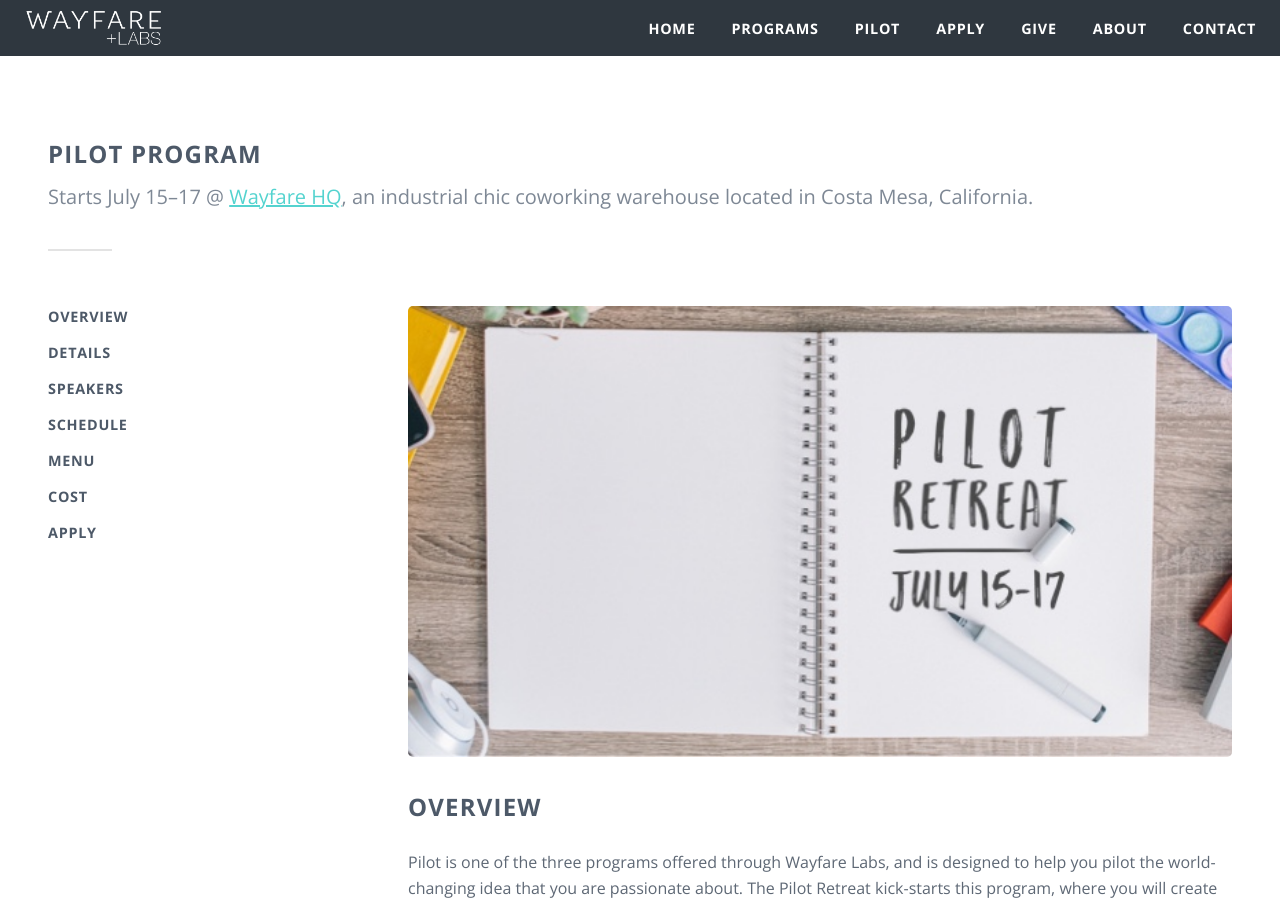
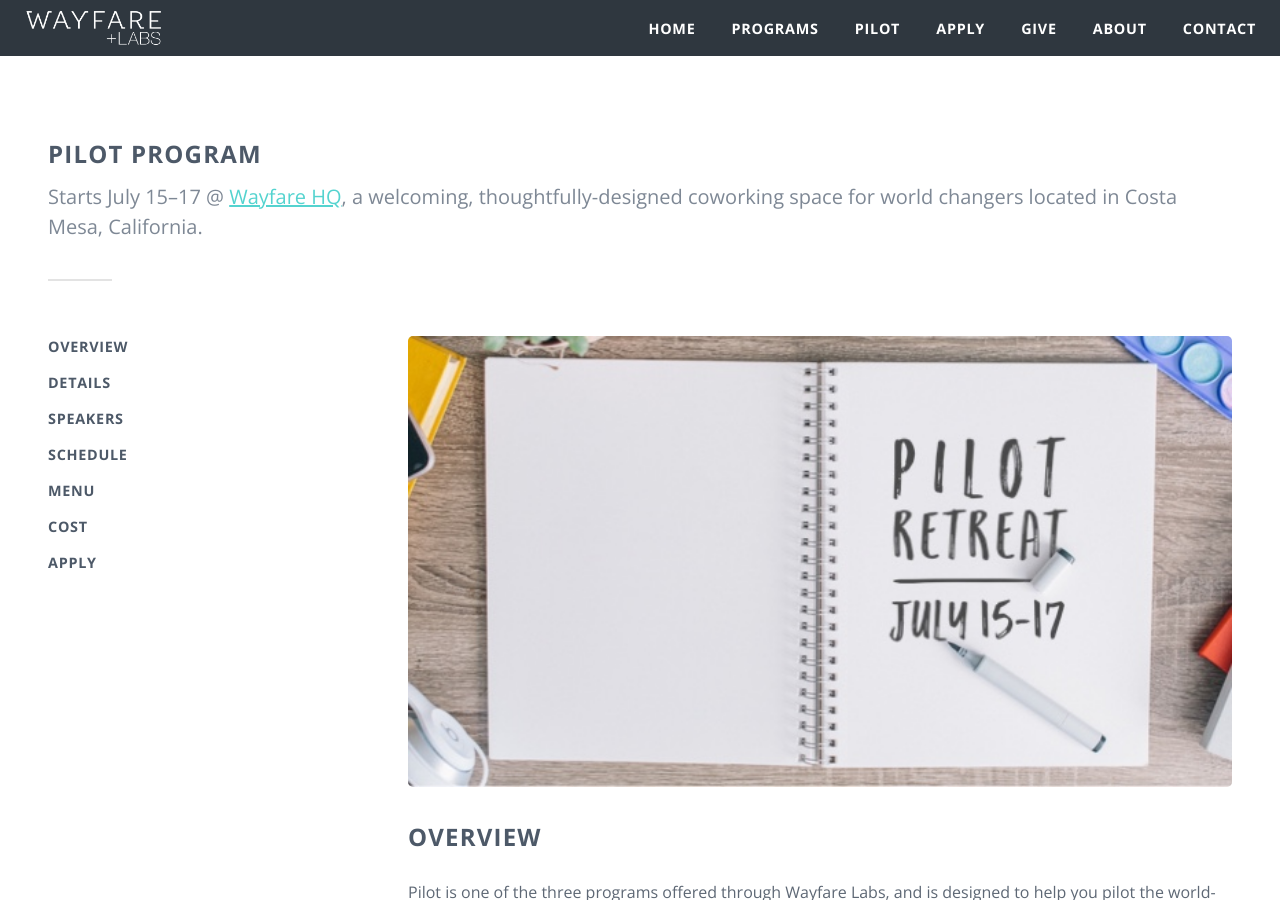
Before and after one commit to wayfareio/wayfarelabs.org, a Jekyll site: the page built from pilot.markdown, in a window 1280 px wide and 900 px high. Built offline with Jekyll 4.4.1, drawn with Linux system fonts in a browser that asks for light colours; comment, search, counter and statistics services are not loaded.

Commit message:
Updated wordages.

```diff
--- a/_includes/content/pilot.html
+++ b/_includes/content/pilot.html
@@ -4,7 +4,7 @@
     <header class="major">
       <h2>Pilot Program</h2>
       <p>
-        Starts July 15&ndash;17 @ <a href="http://wayfare.io">Wayfare HQ</a>, an industrial chic coworking warehouse located in Costa Mesa, California.
+        Starts July 15&ndash;17 @ <a href="http://wayfare.io">Wayfare HQ</a>, a welcoming, thoughtfully-designed coworking space for world changers located in Costa Mesa, California.
       </p>
     </header>
 
```
